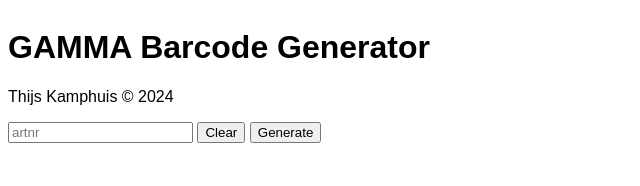
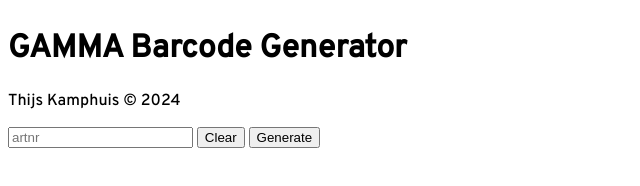
Before and after one commit to ThijsKamphuis/gamma-webscraper, a website: page src/public/index.html in a window 1280 px wide. Shown: the whole page, without its empty margins (0-640 px from the left). Drawn offline with Linux system fonts and the light colour scheme.

Commit message:
fixed font

```diff
--- a/src/public/index.html
+++ b/src/public/index.html
@@ -3,6 +3,9 @@
     <title>GAMMA Barcode Tool</title>
     <link rel="stylesheet" href="index.css">
     <script src="index.js" defer></script>
+    <link rel="preconnect" href="https://fonts.googleapis.com">
+    <link rel="preconnect" href="https://fonts.gstatic.com" crossorigin>
+    <link href="https://fonts.googleapis.com/css2?family=Overpass:wght@500&display=swap" rel="stylesheet">
     <script src="https://cdn.jsdelivr.net/npm/jsbarcode@3.11.6/dist/barcodes/JsBarcode.ean-upc.min.js"></script>
 
 </head>
```
